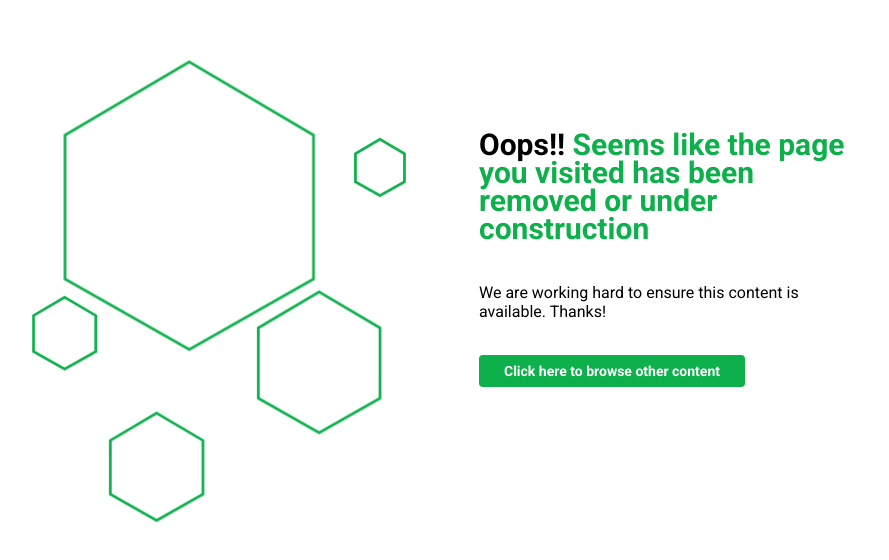
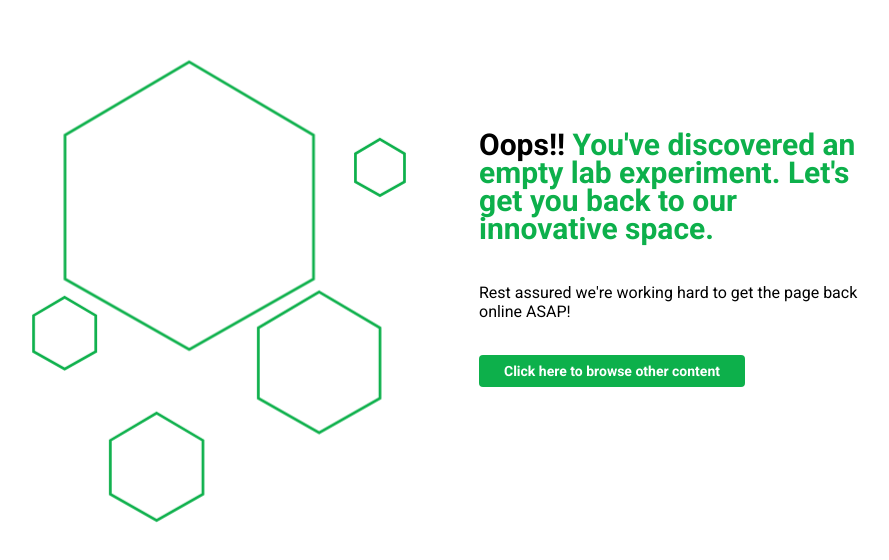
Before and after one commit to Wisdom-Kunambi/404errorPages, a plain HTML site: page threePage/index.html in a window 1280 px wide. Shown: the part 114-674 px from the top of the page, without its empty margins (211-1100 px from the left). Drawn offline with Linux system fonts and the light colour scheme.

Commit message:
add changes in the threePage folder

```diff
--- a/threePage/index.html
+++ b/threePage/index.html
@@ -21,9 +21,9 @@
     </g>
 </svg>
 <div class="message-box">
-  <h1>Oops!! <span>Seems like the page you visited has been removed or under construction </span> </h1>
+  <h1>Oops!! <span>You've discovered an empty lab experiment. Let's get you back to our innovative space. </span> </h1>
   <p>
-    We are working hard to ensure this content is available. Thanks!</p>
+    Rest assured we're working hard to get the page back online ASAP!</p>
   <div class="buttons-con">
     <div class="action-link-wrap">
       <a href="" class="link-button"> Click here to browse other content</a>
```
